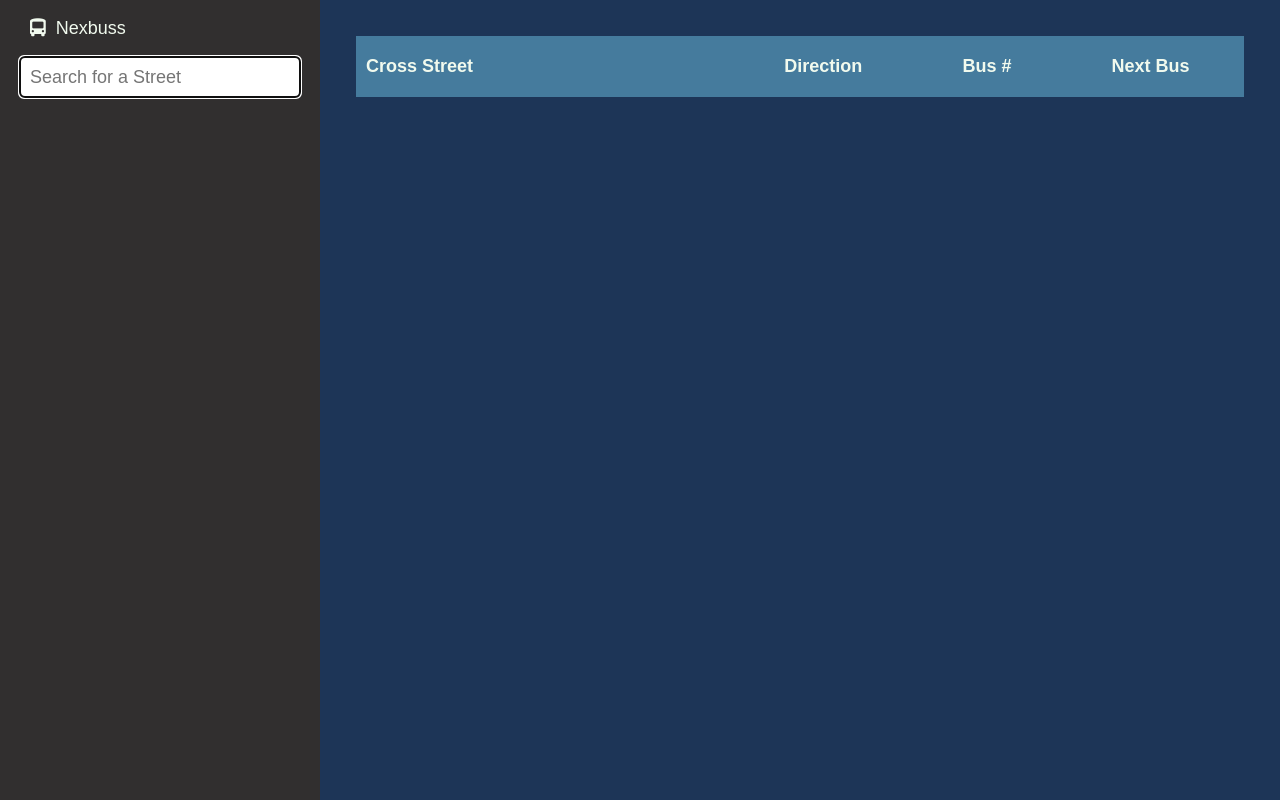
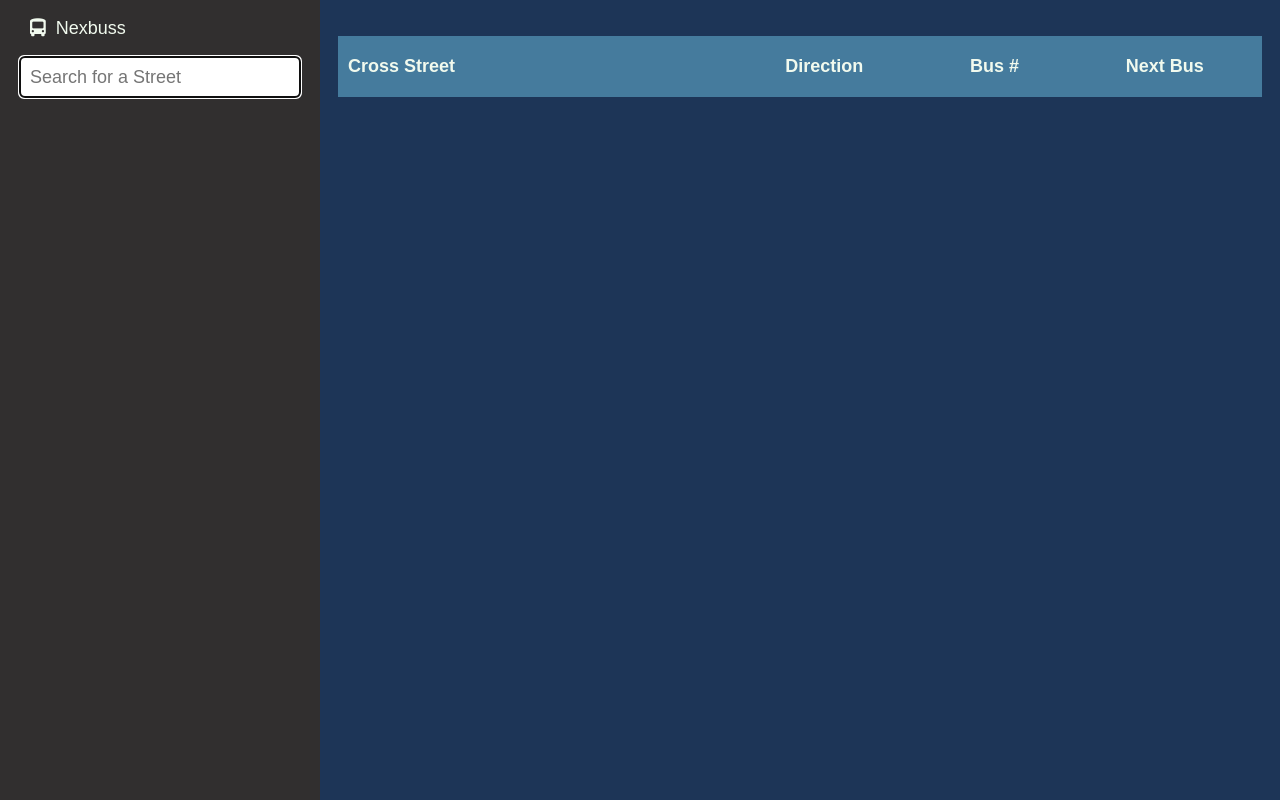
Before and after one commit to braden337/transit, a website built with Parcel: page src/index.html in a window 1280 px wide. Built offline with nearby package versions, Linux system fonts and the light colour scheme; no server answers.

Commit message:
Reduce padding on main

```diff
--- a/src/style.css
+++ b/src/style.css
@@ -40,7 +40,7 @@ aside {
 }
 
 main {
-  padding: 0 2rem 1rem;
+  padding: 0 1rem 1rem;
   min-height: 100vh;
   background-color: var(--background);
   color: var(--foreground);
```
